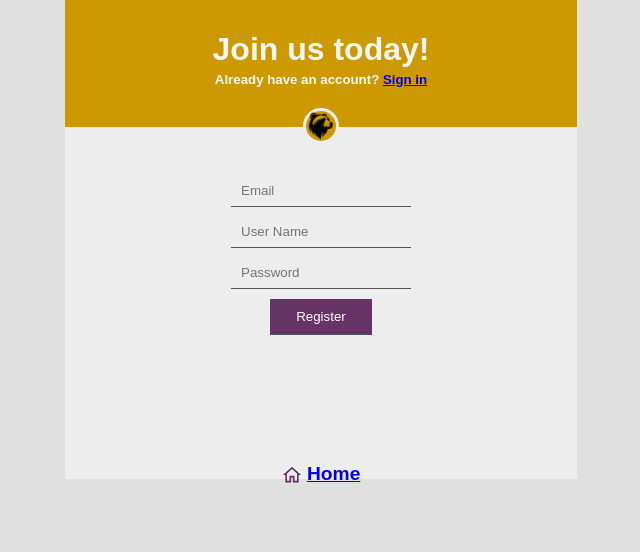
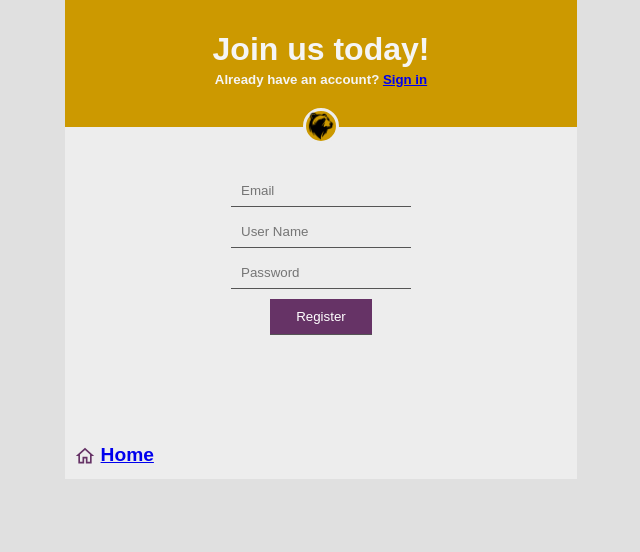
Before and after one commit to KolozsiZsombor/SzoftverModszerMiniProject, a Flask app: page /register in a window 1280 px wide. Shown: the part 70-622 px from the top of the page, without its empty margins (319-959 px from the left). Run offline with Flask 3, Linux system fonts and the light colour scheme.

Commit message:
Moved home button on login and register screen to better fit the added field on register page

```diff
--- a/static/css/register,login.css
+++ b/static/css/register,login.css
@@ -79,11 +79,12 @@ h5 {
 .home {
     font-size: larger;
     font-weight: 600;
-    position: relative;
-    top: 6em;
+    position: absolute;
+    top: 92%;
+    left: 2%;
 }
 
-.homeIcon {
+.homeIcon{
     position: relative;
     top: 0.25em;
 }
```
